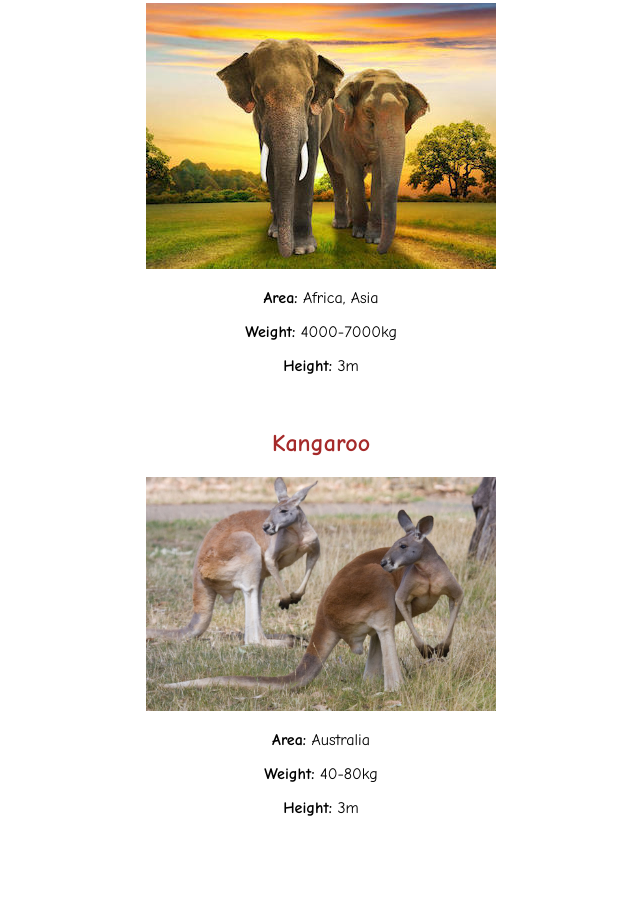
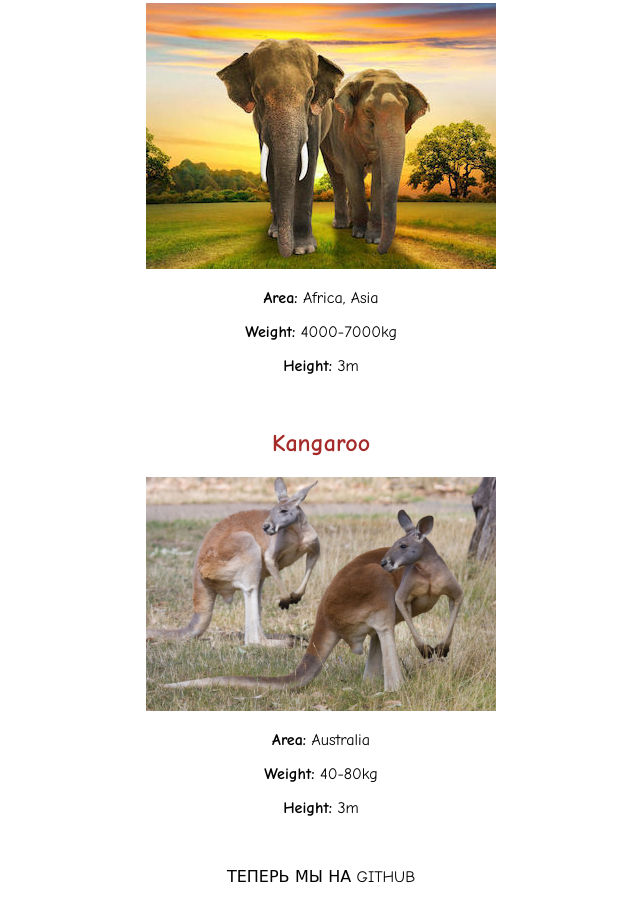
Before and after one commit to Un4ro/wild_animals, a plain HTML site: page index.html in a window 1280 px wide. Shown: the part 796-1698 px from the top of the page, without its empty margins (319-959 px from the left). Before the commit the page ends 1655 px from the top, so only its background shows below. Drawn offline with Linux system fonts and the light colour scheme.

Commit message:
перевод на gitHub

```diff
--- a/index.html
+++ b/index.html
@@ -43,5 +43,6 @@
     <p><b>Weight:</b> 40-80kg</p>
     <p><b>Height:</b> 3m</p>
     <br>
+	<p>ТЕПЕРЬ МЫ НА GITHUB</p>
   </body>
 </html>
```
